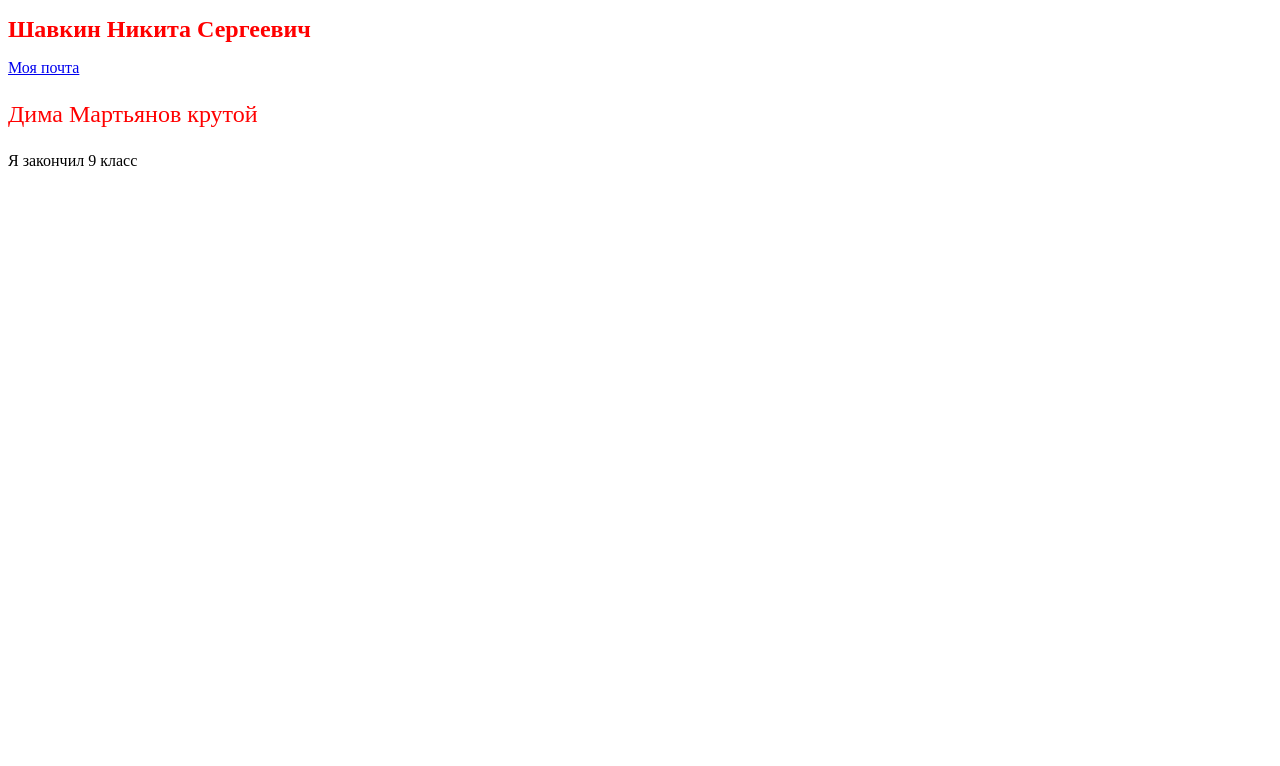
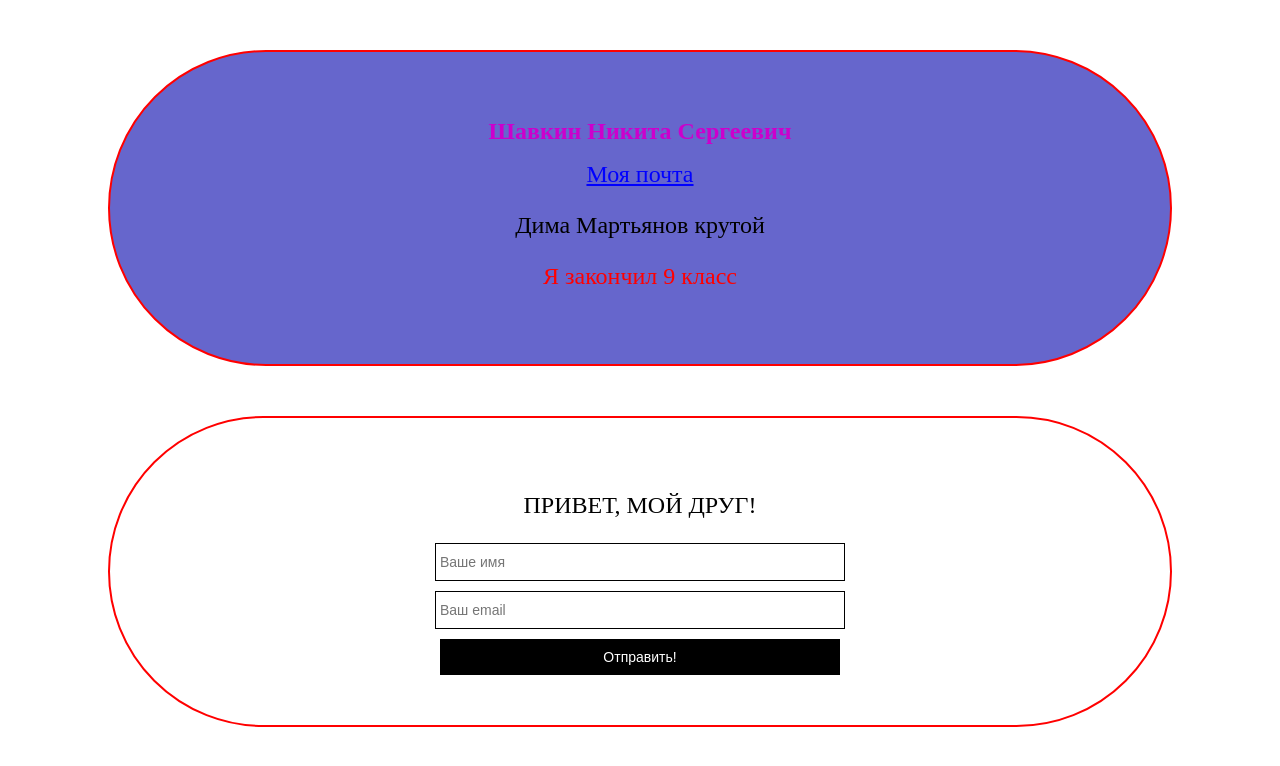
Before and after one commit to Nikita27032006/lms-2, a plain HTML site: page index.html in a window 1280 px wide. Drawn offline with Linux system fonts and the light colour scheme.

Commit message:
Сверстал форму

```diff
--- a/index.html
+++ b/index.html
@@ -3,12 +3,22 @@
 <head>
 	<link href="style.css" rel="stylesheet"/>
 	<title> Мой первый сайт</title>
+	<meta charset="utf-8">
 </head>
 <body>
-		<h1 class="header">Шавкин Никита Сергеевич </h1>
-		<a href="nikita.shavkin@mail.ru">Моя почта</a>
-		<p class="header">Дима Мартьянов крутой</p>
+	<div class="header">
+		<h1 class="h1">Шавкин Никита Сергеевич </h1>
+		<a class="link" href="nikita.shavkin@mail.ru">Моя почта</a>
+		<p class="text">Дима Мартьянов крутой</p>
 		<p> Я закончил 9 класс</p>
+	</div>
+	<div class="feetback container">
+	<p>ПРИВЕТ, МОЙ  ДРУГ!</p>
+	<form class="form">
+		<input class="form__input" placeholder="Ваше имя " type="text"/>
+		<input class="form__input" placeholder="Ваш email " type="text"/>
+		<button class="form__button"> Отправить! </button>
+	</form>
+	</div>
 </body>
-
 </html>
--- a/style.css
+++ b/style.css
@@ -1,4 +1,64 @@
 .header{
+	width: 960px;
+	background : #6666cc;
+	margin: 50px auto;
+	padding: 50px;
+	text-align: center;
 	color: #ff0000;
 	font-size:24px;
+	border: 2px solid #ff0000;
+	border-radius: 200px;
 }
+.h1{
+	color: #cc00cc;
+	font-size:24px;
+}
+
+.text{
+	color: #000000;
+	front-size:16px;
+}
+.link{
+	color: #0000FF;
+	front-size: 16px;
+}
+
+.link:hover {
+	color: #0046b0;
+	text-decoration: underline;
+}
+.feetback{
+	border: 2px solid #ff0000;
+	border-radius: 200px;
+	width: 960px;
+	margin: 50px auto;
+	padding: 50px;
+	text-align: center;
+}
+.container{
+border: 2px solid #ff0000;
+width: 960px;
+font-size:24px;
+}
+.form {
+text-alagn: center;
+}
+.form__input{
+	display: block;
+	margin: auto;
+	margin-bottom: 10px;
+	background: white;
+	width: 400px;
+	border: 1px solid;
+	font-size:14px;
+	padding: 10px 4px;
+}
+
+.form__button{
+	width: 400px;
+	background: black;
+	padding: 10px;
+	font-size:14px;
+	border: 0;
+	color: white;
+}
```
Lines whose indentation alone changed are shown as unchanged.
